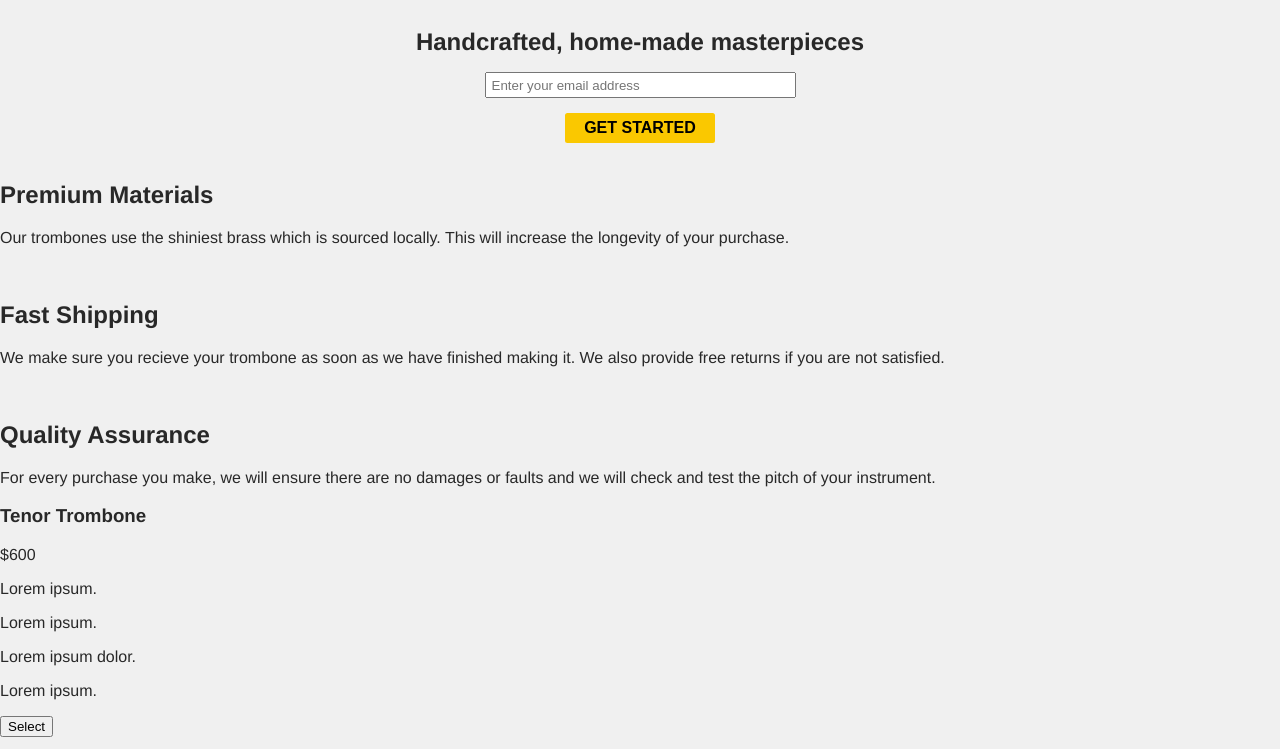
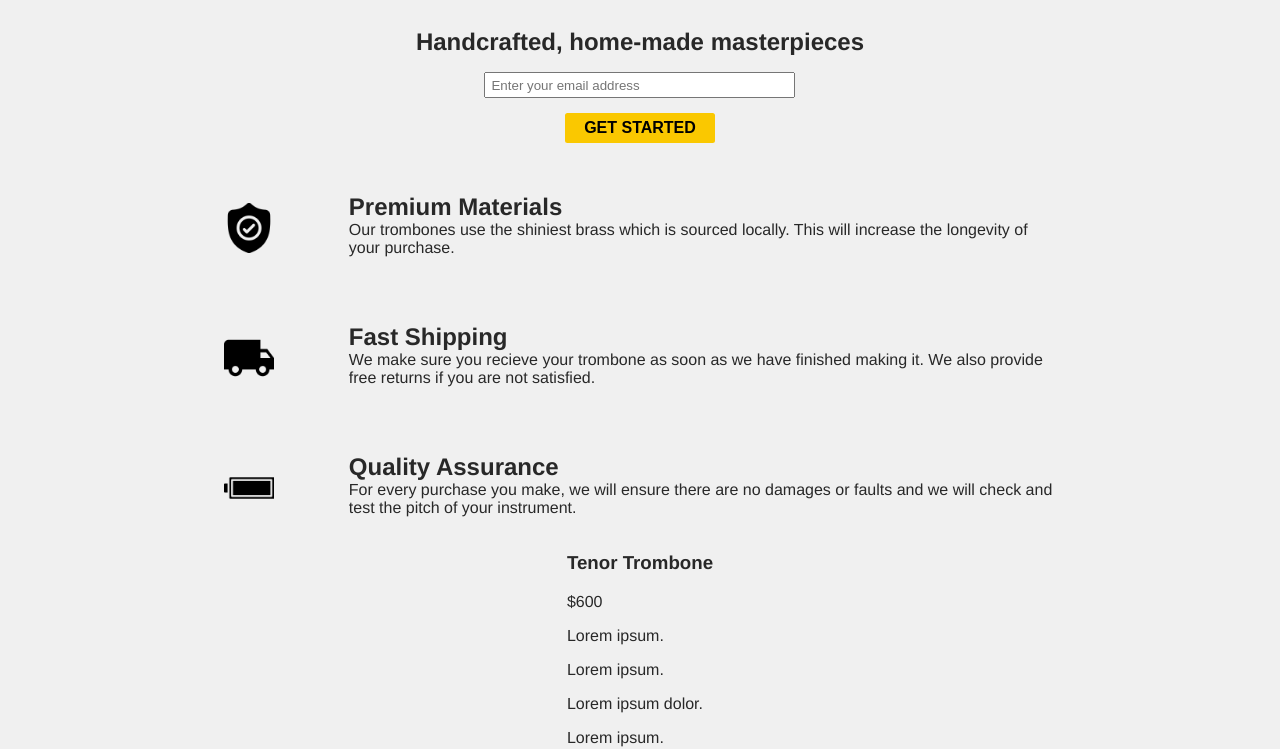
Before and after one commit to TrentonMarks/product_landing_page, a plain HTML site: page index.html in a window 1280 px wide. Shown: the part 84-833 px from the top of the page. Drawn offline with Linux system fonts and the light colour scheme.

Commit message:
styled the feature-container

```diff
--- a/index.html
+++ b/index.html
@@ -34,8 +34,8 @@
             <div class="feature-container">
                 <!-- Premium Materials -->
                 <div class="feature-item">
-                    <div class="feature-icon">
-                        <img src="" alt="">
+                    <div class="feature-icon-container">
+                        <img src="public/shield.png" alt="" class="feature-icon-image">
                     </div>
                     <div class="feature-content">
                         <h2 class="feature-title">Premium Materials</h2>
@@ -44,8 +44,8 @@
                 </div>
                 <!-- Fast Shipping -->
                 <div class="feature-item">
-                    <div class="feature-icon">
-                        <img src="" alt="">
+                    <div class="feature-icon-container">
+                        <img src="public/truck.png" alt="" class="feature-icon-image">
                     </div>
                     <div class="feature-content">
                         <h2 class="feature-title">Fast Shipping</h2>
@@ -54,8 +54,8 @@
                 </div>
                 <!-- Quality Assurance -->
                 <div class="feature-item">
-                    <div class="feature-icon">
-                        <img src="" alt="">
+                    <div class="feature-icon-container">
+                        <img src="public/battery.png" alt="" class="feature-icon-image">
                     </div>
                     <div class="feature-content">
                         <h2 class="feature-title">Quality Assurance</h2>
--- a/style.css
+++ b/style.css
@@ -51,41 +51,9 @@ nav {
 
 main {
     margin-top: 12vh;
-}
-
-footer {
-    background-color: rgb(220, 220, 220);
-    height: 100px;
-    width: 100%;
-    position: absolute;
-    bottom: 0;
     display: flex;
     flex-direction: column;
-    justify-content: center;
-    align-items: flex-end;
-}
-
-.footer-nav {
-    margin-right: 50px;
-}
-
-.footer-link {
-    color: rgb(60,60,60);
-    text-decoration: none;
-    padding-right: 20px;
-}
-
-.footer-link:hover {
-    color: rgb(190, 190, 190);
-}
-
-.footer-link:active {
-    color: rgb(160, 160, 160);
-}
-
-.footer-copyright-container {
-    margin-right: 50px;
-    color: rgb(120,120,120);
+    align-items: center;
 }
 
 #top-page-form-container {
@@ -131,3 +99,85 @@ button:hover {
     cursor: pointer;
 
 }
+
+.feature-container {
+width: 65%;
+}
+
+.feature-item {
+display: flex;
+justify-content: space-between;
+align-items: center;
+}
+
+.feature-icon-container {
+    height: auto;
+    width: 50px;
+    margin-top: 40px;
+}
+
+.feature-icon-image {
+    display: block;
+    max-width: 100%;
+    height: auto;
+}
+
+.feature-content {
+    width: 85%;
+}
+
+.feature-title {
+    margin-bottom: 0;
+    margin-top: 50px;
+}
+
+.feature-description {
+    margin-top: 0;
+}
+
+footer {
+    background-color: rgb(220, 220, 220);
+    height: 100px;
+    width: 100%;
+    position: absolute;
+    bottom: 0;
+    display: flex;
+    flex-direction: column;
+    justify-content: center;
+    align-items: flex-end;
+}
+
+.footer-nav {
+    margin-right: 50px;
+}
+
+.footer-link {
+    color: rgb(60,60,60);
+    text-decoration: none;
+    padding-right: 20px;
+}
+
+.footer-link:hover {
+    color: rgb(190, 190, 190);
+}
+
+.footer-link:active {
+    color: rgb(160, 160, 160);
+}
+
+.footer-copyright-container {
+    margin-right: 50px;
+    color: rgb(120,120,120);
+}
+
+@media (max-width: 600px) {
+    .feature-container {
+        width: 90%;
+    }
+}
+
+@media (max-width: 800px) {
+    .feature-container {
+        width: 75%;
+    }
+}
```
Also changed, not shown: public/battery.png (added), public/shield.png (added), public/truck.png (added).
